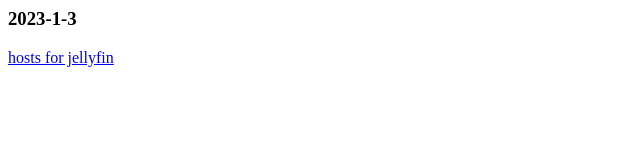
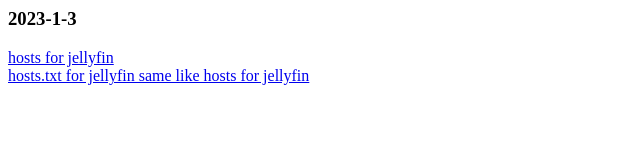
Before and after one commit to Zerolone/hosts, a plain HTML site: page index.html in a window 1280 px wide. Shown: the whole page, without its empty margins (0-640 px from the left). Drawn offline with Linux system fonts and the light colour scheme.

Commit message:
Update index.html

```diff
--- a/index.html
+++ b/index.html
@@ -1,2 +1,3 @@
 <h3>2023-1-3</h3>
-<a href="jellyfin.hosts">hosts for jellyfin</a>
+<a href="jellyfin.hosts">hosts for jellyfin</a><br>
+<a href="jellyfin.hosts.txt">hosts.txt for jellyfin same like hosts for jellyfin</a>
```
